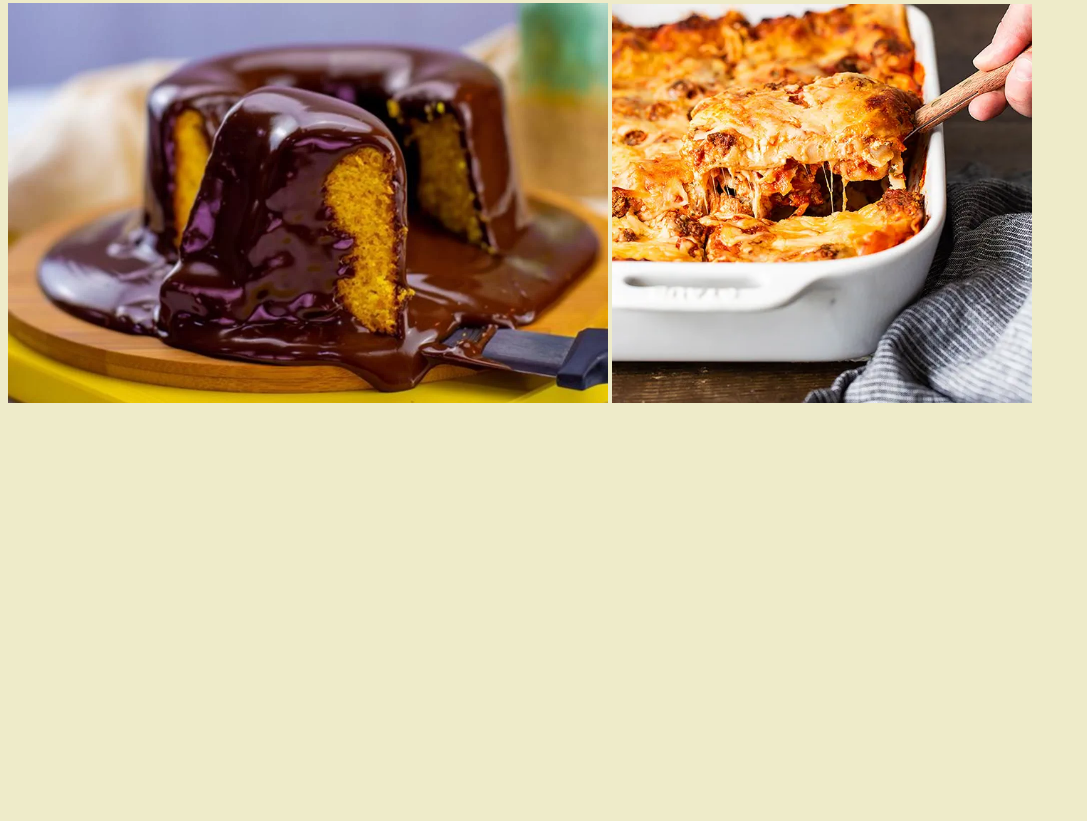
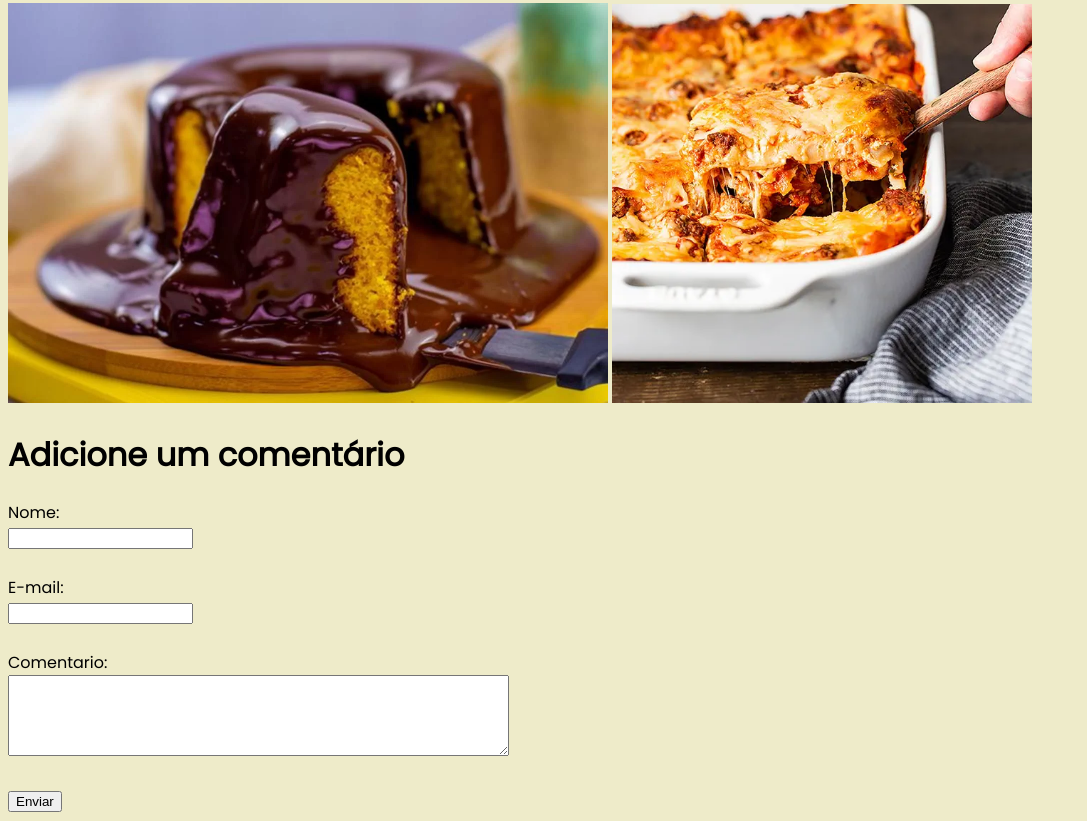
Before and after one commit to LarissaDiasDS/Desenvolvimento-Web, a plain HTML site: page index.html in a window 1280 px wide. Shown: the part 420-1241 px from the top of the page, without its empty margins (0-1087 px from the left). Before the commit the page ends 838 px from the top, so only its background shows below. Drawn offline with Linux system fonts and the light colour scheme.

Commit message:
Formulario com JavaScript

```diff
--- /dev/null
+++ b/assets/js/script.js
@@ -0,0 +1,62 @@
+/*
+Case Sensitive = reconhece letras maiusculas e minusculas
+
+por tag: getElementByTagName()
+por Id: getElementById()
+por Nome: getElementByName()
+por Classe: getElementsByClassName()
+por seletor: querySelector()
+*/
+
+let nome = window.document.getElementById('nome')
+let email = document.querySelector('#email')
+let comentario = document.querySelector('#comentario')
+let nomeOk = false
+let emailOk = false
+let comentarioOk = false
+
+function validaNome() {
+    let txtNome = document.querySelector('#txtNome')
+    if (nome.value.length < 3) {
+        txtNome.innerHTML = 'Nome invalido!'
+        txtNome.style.color = 'red'
+    }else {
+        txtNome.innerHTML = 'Nome válido!'
+        txtNome.style.color = 'green'
+        nomeOk = true
+    }
+}
+
+function validaEmail() {
+    let txtEmail = document.querySelector('#txtEmail')
+
+    if (email.value.indexOf('@') == -1 || email.value.indexOf('.') == -1) {
+        txtEmail.innerHTML = 'E-mail inválido!'
+        txtEmail.style.color = 'red'
+    }else {
+        txtEmail.innerHTML = 'E-mail válido!'
+        txtEmail.style.color = 'green'
+        emailOk = true
+    }
+}
+
+function validaComentario() {
+    let txtComentario = document.querySelector('#txtComentario')
+
+    if (comentario.value.length >= 100) {
+        txtComentario.innerHTML = 'Texto é muito grande, digite no máximo 100 caracteres!'
+        txtComentario.style.color = 'red'
+        txtComentario.style.display = 'block'
+    }else {
+        txtComentario.style.display = 'none'
+        comentarioOk = true
+    }
+}
+
+function enviar() {
+    if (nomeOk == true && emailOk == true && comentarioOk == true) {
+        alert ('Comentário enviado com sucesso!')
+    } else {
+        alert ('Preencha os campos corretamente...')
+    }
+}
--- a/index.html
+++ b/index.html
@@ -36,6 +36,28 @@
         </div>
     </div>
 
+    <h1 class="center">Adicione um comentário</h1>
+
+    <div>
+        <form>
+            <label for="nome">Nome:</label> <br>
+            <input type="text" id="nome" onkeyup="validaNome()">
+            <div id="txtNome"></div>
+            <br>
+            <label for="email">E-mail:</label> <br>
+            <input type="email" id="email" onkeyup="validaEmail()">
+            <div id="txtEmail"></div>
+            <br>
+            <label for="comentario">Comentario:</label> <br>
+            <textarea name="comentario" id="comentario" cols="60" rows="5" onkeyup="validaComentario()"></textarea>
+            <div id="txtComentario"></div>
+            <br>
+            <button onclick="enviar()">Enviar</button>
+        </form>
+    </div>
+
+    <script src="assets/js/script.js"></script>
+
 </body>
 
 </html>
```
